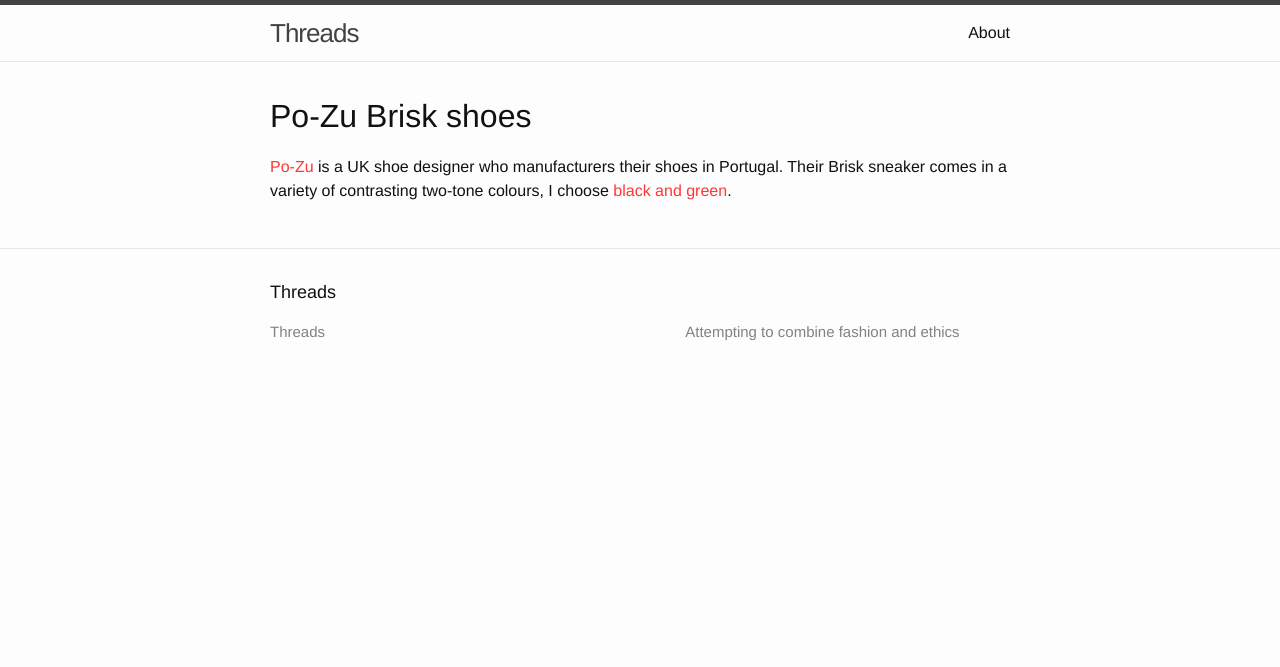
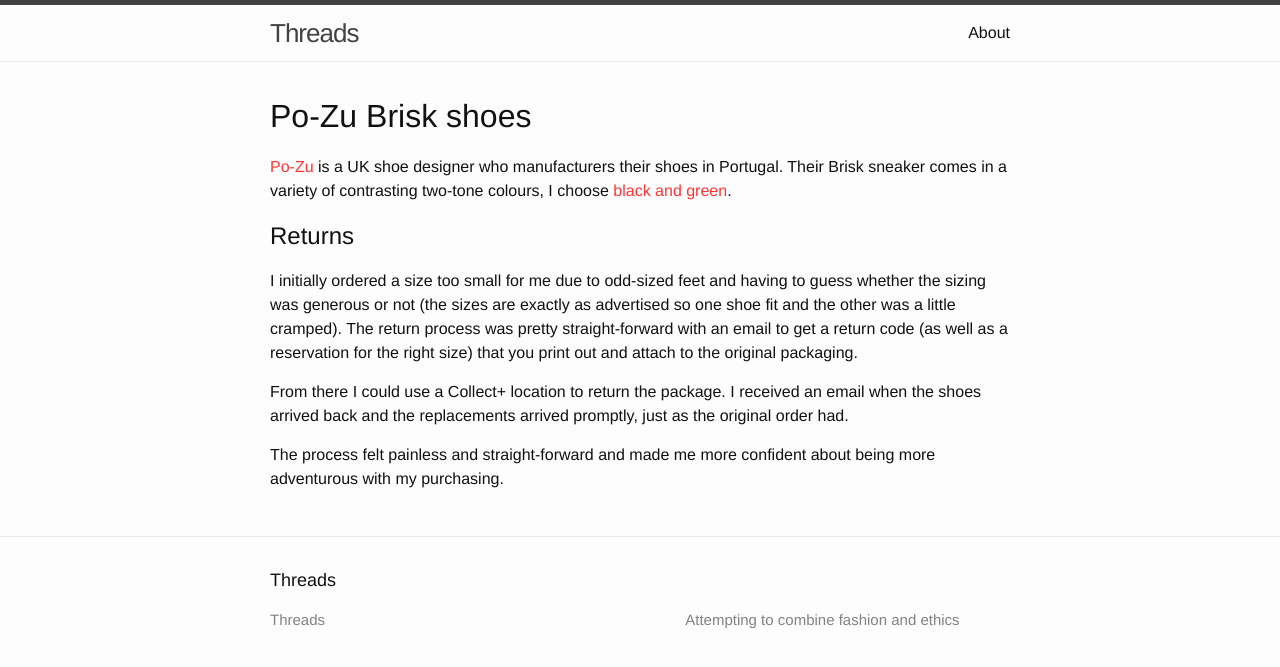
Before and after one commit to rrees/threads, a Jekyll site: the page built from _posts/2015-11-24-po-zu-brisks.markdown, in a window 1280 px wide. Shown: the top 667 px of the page. Built offline with Jekyll 4.4.1, drawn with Linux system fonts in a browser that asks for light colours.

Commit message:
Creates a sub-section about returning shoes

```diff
--- a/_posts/2015-11-24-po-zu-brisks.markdown
+++ b/_posts/2015-11-24-po-zu-brisks.markdown
@@ -8,3 +8,11 @@
 # Po-Zu Brisk shoes
 
 [Po-Zu](http://po-zu.com) is a UK shoe designer who manufacturers their shoes in Portugal. Their Brisk sneaker comes in a variety of contrasting two-tone colours, I choose [black and green](http://po-zu.com/collections/mens/products/brisk-black-green).
+
+## Returns
+
+I initially ordered a size too small for me due to odd-sized feet and having to guess whether the sizing was generous or not (the sizes are exactly as advertised so one shoe fit and the other was a little cramped). The return process was pretty straight-forward with an email to get a return code (as well as a reservation for the right size) that you print out and attach to the original packaging.
+
+From there I could use a Collect+ location to return the package. I received an email when the shoes arrived back and the replacements arrived promptly, just as the original order had.
+
+The process felt painless and straight-forward and made me more confident about being more adventurous with my purchasing.
```
